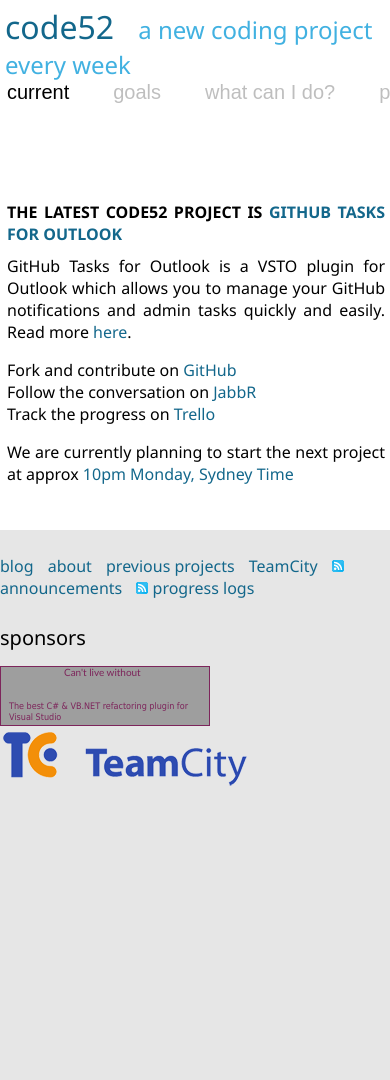
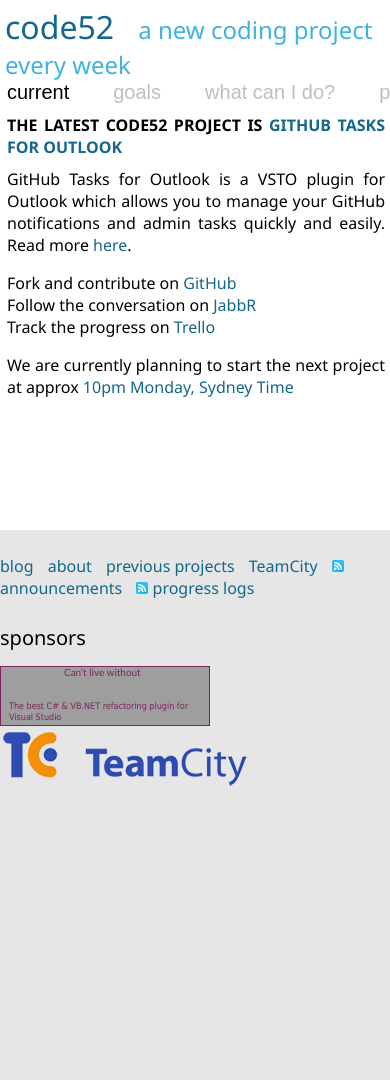
Before and after one commit to Code52/code52.github.com, a Jekyll site: the page built from index.html, in a window 390 px wide. Built offline with Jekyll 4.4.1, drawn with Linux system fonts in a browser that asks for light colours; nearby versions of some CDN libraries; Markdown is read by kramdown in place of the engine named in the settings; grey boxes are pictures that could not be loaded.

Commit message:
See yfrog.com/ht9q4p

```diff
--- a/css/landing.css
+++ b/css/landing.css
@@ -138,7 +138,7 @@
 	h2 {font-size: 1.5em;}
 	h3 {font-size: 1.25em;}
 	.metro-pivot .pivot-item h3, .metro-pivot .headers .header { font-size: 125%; display:block; }
-	.metro-pivot .pivot-item h3, .metro-pivot .headers {clear:both; margin-bottom:60px; }
+	.metro-pivot .pivot-item h3, .metro-pivot .headers {clear:both; height: auto; }
 	ul,li  { margin-left:0px; padding:0px;}
 	#container { margin:5px; }
 }
```
